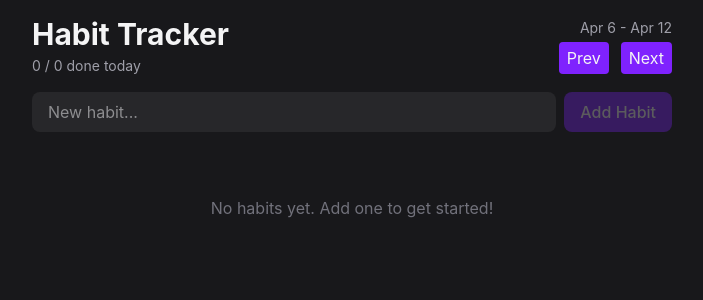
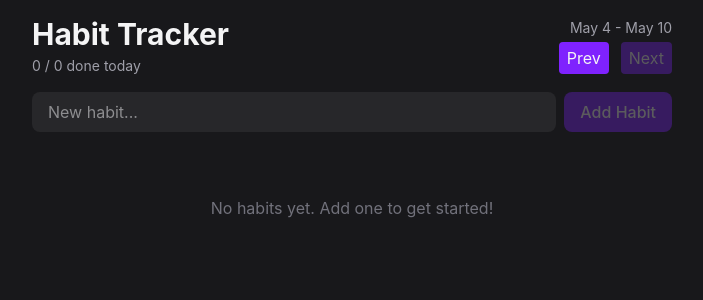
Before and after one commit to florianstancioiu/habit-tracker, a React (Vite) app: page / in a window 1280 px wide. Shown: the top 300 px of the page, without its empty margins (288-991 px from the left). Built offline with nearby package versions, Linux system fonts and the light colour scheme.

Commit message:
Made the prev & next buttons work (prop drilling)

```diff
--- a/src/App.tsx
+++ b/src/App.tsx
@@ -1,16 +1,30 @@
 import Header from "./components/Header";
 import HabitForm from "./components/HabitForm";
 import HabitList from "./components/HabitList";
-import { useHabitContext } from "./context/HabitProvider";
+import { useState } from "react";
+import { addWeeks, eachDayOfInterval, endOfWeek, startOfWeek } from "date-fns";
 
 const App = () => {
-  const { habits } = useHabitContext();
+  const [weekOffset, setWeekOffset] = useState(0);
+  const week = addWeeks(new Date(), weekOffset);
+
+  const visibleDates = eachDayOfInterval({
+    start: startOfWeek(week, { weekStartsOn: 1 }),
+    end: endOfWeek(week, { weekStartsOn: 1 }),
+  });
+
+  const onPrevHandler = () => setWeekOffset((o) => o - 1);
+  const onNextHandler = () => setWeekOffset((o) => o + 1);
 
   return (
     <div className="max-w-2xl mx-auto p-4 flex flex-col gap-4">
-      <Header />
+      <Header
+        visibleDates={visibleDates}
+        onPrev={onPrevHandler}
+        onNext={onNextHandler}
+      />
       <HabitForm />
-      <HabitList habits={habits} />
+      <HabitList visibleDates={visibleDates} />
     </div>
   );
 };
--- a/src/components/HabitItem.tsx
+++ b/src/components/HabitItem.tsx
@@ -1,26 +1,14 @@
-import {
-  eachDayOfInterval,
-  endOfWeek,
-  format,
-  isFuture,
-  isSameDay,
-  startOfWeek,
-  subDays,
-} from "date-fns";
+import { format, isFuture, isSameDay, subDays } from "date-fns";
 import Button from "./UI/Button";
 import { useHabitContext, type Habit } from "../context/HabitProvider";
 
 export type HabitItemProps = {
   habit: Habit;
+  visibleDates: Date[];
 };
 
-const HabitItem = ({ habit }: HabitItemProps) => {
+const HabitItem = ({ habit, visibleDates }: HabitItemProps) => {
   const { deleteHabit, toggleHabit } = useHabitContext();
-
-  const visibleDates = eachDayOfInterval({
-    start: startOfWeek(new Date(), { weekStartsOn: 1 }),
-    end: endOfWeek(new Date(), { weekStartsOn: 1 }),
-  });
   const streak = getStreak(habit.completions);
 
   return (
--- a/src/components/HabitList.tsx
+++ b/src/components/HabitList.tsx
@@ -1,11 +1,13 @@
 import HabitItem from "./HabitItem";
-import { type Habit } from "../context/HabitProvider";
+import { useHabitContext } from "../context/HabitProvider";
 
 export type HabitListProps = {
-  habits: Habit[];
+  visibleDates: Date[];
 };
 
-const HabitList = ({ habits }: HabitListProps) => {
+const HabitList = ({ visibleDates }: HabitListProps) => {
+  const { habits } = useHabitContext();
+
   if (habits.length === 0) {
     return (
       <p className="text-center text-zinc-500 py-12">
@@ -17,7 +19,7 @@
   return (
     <ul className="flex flex-col gap-3 list-none">
       {habits.map((habit) => (
-        <HabitItem key={habit.id} habit={habit} />
+        <HabitItem key={habit.id} habit={habit} visibleDates={visibleDates} />
       ))}
     </ul>
   );
--- a/src/components/Header.tsx
+++ b/src/components/Header.tsx
@@ -1,13 +1,21 @@
-import { isToday } from "date-fns";
+import { format, isToday } from "date-fns";
 import { useHabitContext } from "../context/HabitProvider";
 import Button from "./UI/Button";
 
-const Header = () => {
+export type HeaderProps = {
+  visibleDates: Date[];
+  onPrev: () => void;
+  onNext: () => void;
+};
+
+const Header = ({ visibleDates, onPrev, onNext }: HeaderProps) => {
   const { habits } = useHabitContext();
 
   const doneToday = habits.filter((h) =>
     h.completions.some((c) => isToday(c)),
   ).length;
+
+  const dateRange = `${format(visibleDates[0], "MMM d")} - ${format(visibleDates.at(-1)!, "MMM d")}`;
 
   return (
     <header className="flex items-center justify-between">
@@ -18,10 +26,15 @@
         </span>
       </div>
       <div className="flex flex-col gap-1 items-end">
-        <span className="text-zinc-400 text-sm">Apr 6 - Apr 12</span>
+        <span className="text-zinc-400 text-sm">{dateRange}</span>
         <div className="flex items-center gap-3">
-          <Button>Prev</Button>
-          <Button>Next</Button>
+          <Button onClick={onPrev}>Prev</Button>
+          <Button
+            onClick={onNext}
+            disabled={visibleDates.some((d) => isToday(d))}
+          >
+            Next
+          </Button>
         </div>
       </div>
     </header>
```
